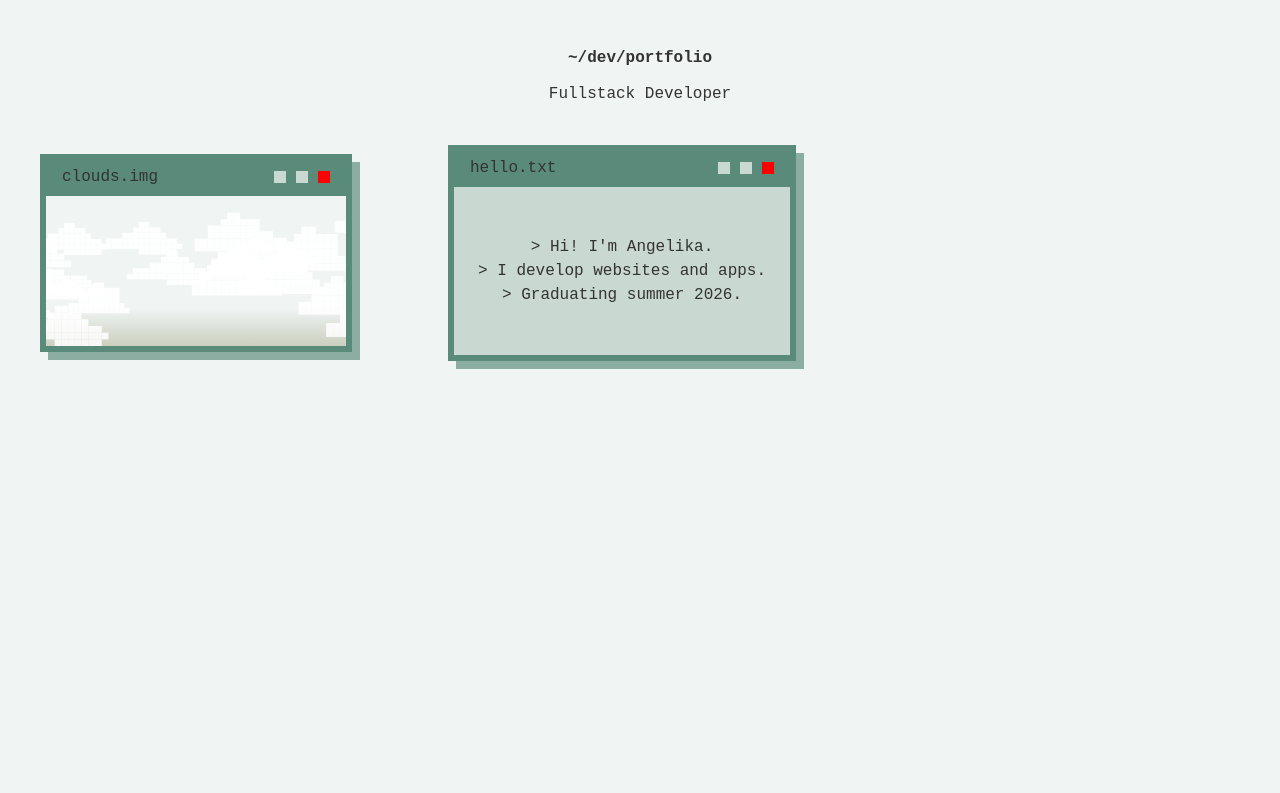
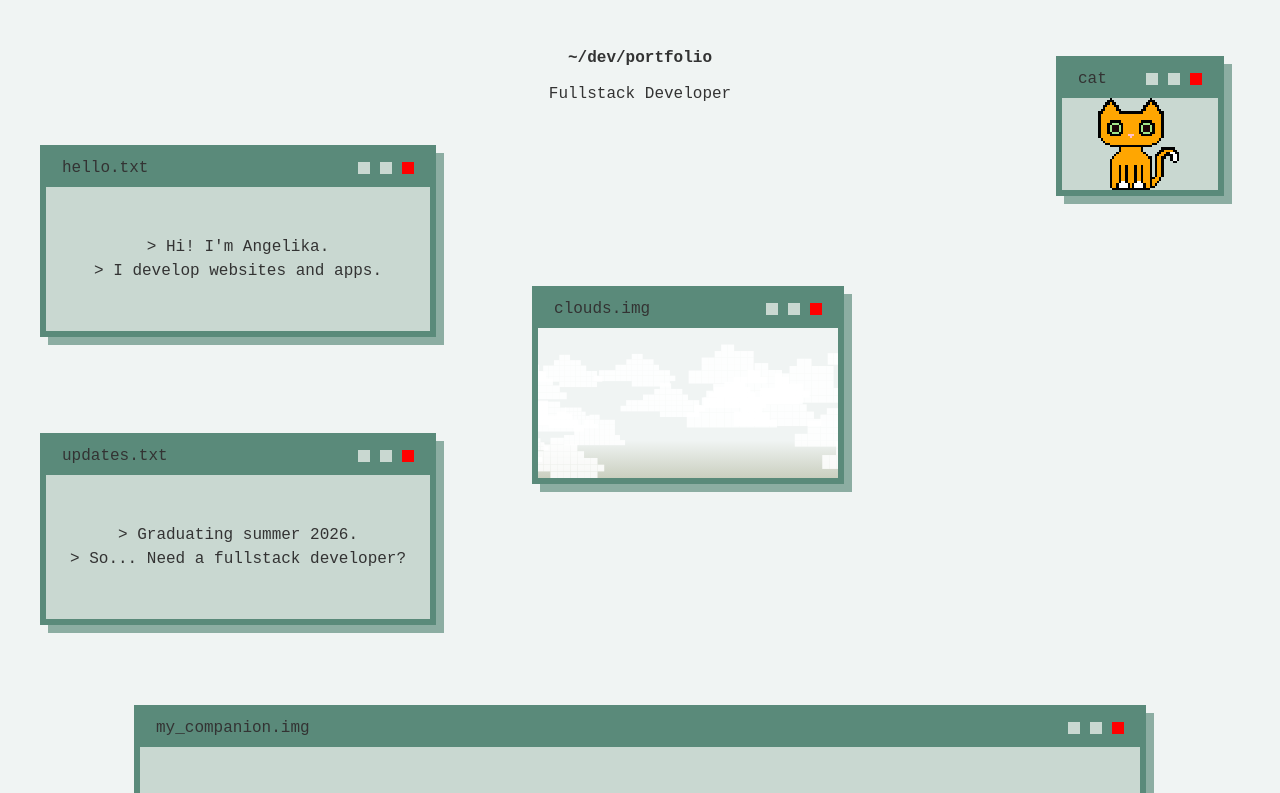
Before and after one commit to angelika-friis/Portfolio, a React (Vite) app: page / in a window 1280 px wide. Shown: the top 793 px of the page. Built offline with nearby package versions, Linux system fonts and the light colour scheme.

Commit message:
feat(layout, HomePage): add desktop companion cat window

```diff
--- a/src/app/layouts/MainLayout/MainLayout.module.css
+++ b/src/app/layouts/MainLayout/MainLayout.module.css
@@ -1,3 +1,32 @@
 .header {
   padding-top: 50px;
 }
+
+.desktopCompanion {
+  display: none;
+}
+
+.companionContent {
+  display: flex;
+  justify-content: center;
+  padding: 8px;
+  line-height: 0;
+}
+
+.companionCat {
+  display: block;
+}
+
+@media (min-width: 1024px) {
+  .desktopCompanion {
+    position: fixed;
+    top: 16px;
+    right: 16px;
+    z-index: 10;
+
+    display: flex;
+    width: 168px;
+    min-height: 0;
+    padding: 0;
+  }
+}
--- a/src/app/layouts/MainLayout/MainLayout.tsx
+++ b/src/app/layouts/MainLayout/MainLayout.tsx
@@ -1,6 +1,8 @@
 import { Outlet } from 'react-router';
 import styles from './MainLayout.module.css';
+import { PixelCat } from '../../../ui/components/PixelCat';
 import { Stack, Text } from '../../../ui/components/primitives';
+import { Window } from '../../../ui/components/Window/Window';
 
 function MainLayout() {
   return (
@@ -21,6 +23,15 @@ function MainLayout() {
       </main>
 
       <footer className={styles.footer}></footer>
+
+      <Window
+        title="cat"
+        className={styles.desktopCompanion}
+        contentClassName={styles.companionContent}
+        contentPadding={false}
+      >
+        <PixelCat className={styles.companionCat} size={92} />
+      </Window>
     </>
   );
 }
--- a/src/app/pages/HomePage/HomePage.tsx
+++ b/src/app/pages/HomePage/HomePage.tsx
@@ -1,4 +1,5 @@
 import { PixelClouds } from '../../../ui/animations/pixelClouds/PixelClouds';
+import { PixelCat } from '../../../ui/components/PixelCat';
 import { Stack, Text } from '../../../ui/components/primitives';
 import { Window } from '../../../ui/components/Window/Window';
 
@@ -6,15 +7,23 @@ function HomePage() {
   return (
     <div>
       <Stack direction="horizontal">
+        <Stack direction="vertical">
+          <Window title="hello.txt">
+            <Text as="p">{`> Hi! I'm Angelika.`}</Text>
+            <Text as="p">{`> I develop websites and apps.`}</Text>
+          </Window>
+          <Window title="updates.txt">
+            <Text as="p">{`> Graduating summer 2026.`}</Text>
+            <Text as="p">{`> So... Need a fullstack developer?`}</Text>
+          </Window>
+        </Stack>
         <Window title="clouds.img" contentPadding={false}>
           <PixelClouds />
         </Window>
-        <Window title="hello.txt">
-          <Text as="p">{`> Hi! I'm Angelika.`}</Text>
-          <Text as="p">{`> I develop websites and apps.`}</Text>
-          <Text as="p">{`> Graduating summer 2026.`}</Text>
-        </Window>
       </Stack>
+      <Window title="my_companion.img">
+        <PixelCat />
+      </Window>
     </div>
   );
 }
--- a/src/ui/components/PixelCat/pixelCatSprite.ts
+++ b/src/ui/components/PixelCat/pixelCatSprite.ts
@@ -12,11 +12,11 @@ export const CAT_MAP = [
   'booooooooooooooooooooooooooob........',
   'booooooooooooooooooooooooooob........',
   'boooobbbbbooooooooobbbbboooob........',
-  'booobbwwwbbooooooobbwwwbbooob........',
-  'booobwwwwwbooooooobwwwwwbooob........',
-  'booobwwwwwbooooooobwwwwwbooob........',
-  'booobwwwwwbooooooobwwwwwbooob........',
-  'booobbwwwbbooooooobbwwwbbooob........',
+  'booobbeeebbooooooobbeeebbooob........',
+  'booobeeeeebooooooobeeeeebooob........',
+  'booobeeeeebooooooobeeeeebooob........',
+  'booobeeeeebooooooobeeeeebooob........',
+  'booobbeeebbooooooobbeeebbooob........',
   'boooobbbbbooonnnooobbbbboooob........',
   'booooooooooooonooooooooooooob........',
   '.booooooooooooooooooooooooob.........',
@@ -52,7 +52,7 @@ export function getPixelType(cell: string): PixelType | null {
       return 'border';
     case 'o':
       return 'body';
-    case 'w':
+    case 'e':
       return 'eyes';
     case 'n':
       return 'nose';
--- a/src/ui/components/Window/Window.tsx
+++ b/src/ui/components/Window/Window.tsx
@@ -3,16 +3,30 @@ import styles from './Window.module.css';
 type Props = {
   title: string;
   children: React.ReactNode;
+  className?: string;
+  contentClassName?: string;
   contentPadding?: boolean;
 };
 
-export function Window({ title, children, contentPadding = true }: Props) {
-  const contentClassName = contentPadding
+export function Window({
+  title,
+  children,
+  className,
+  contentClassName,
+  contentPadding = true,
+}: Props) {
+  const sectionClassName = className
+    ? `${styles.section} ${className}`
+    : styles.section;
+  const baseContentClassName = contentPadding
     ? styles.content
     : `${styles.content} ${styles.contentFlush}`;
+  const contentClasses = contentClassName
+    ? `${baseContentClassName} ${contentClassName}`
+    : baseContentClassName;
 
   return (
-    <section className={styles.section}>
+    <section className={sectionClassName}>
       <div className={styles.window}>
         <div className={styles.header}>
           <span>{title}</span>
@@ -23,7 +37,7 @@ export function Window({ title, children, contentPadding = true }: Props) {
           </div>
         </div>
 
-        <div className={contentClassName}>{children}</div>
+        <div className={contentClasses}>{children}</div>
       </div>
     </section>
   );
```
